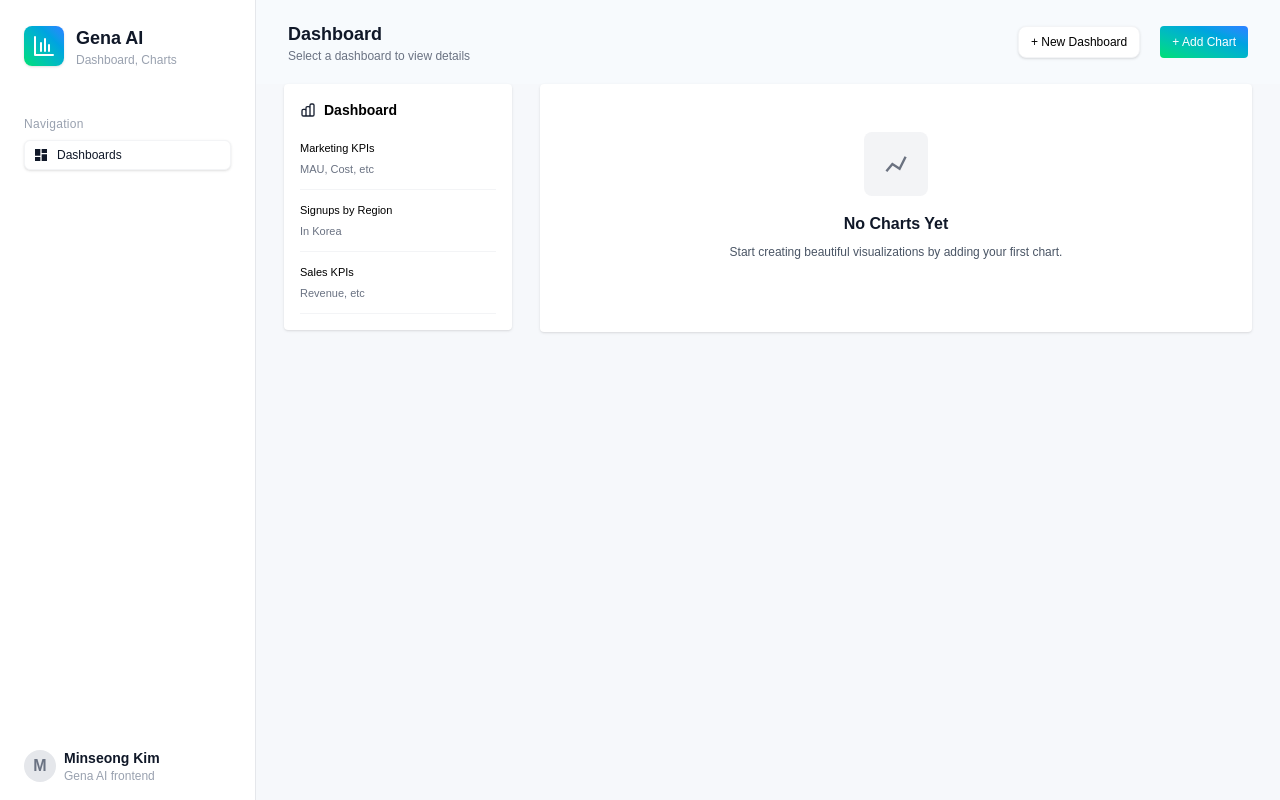
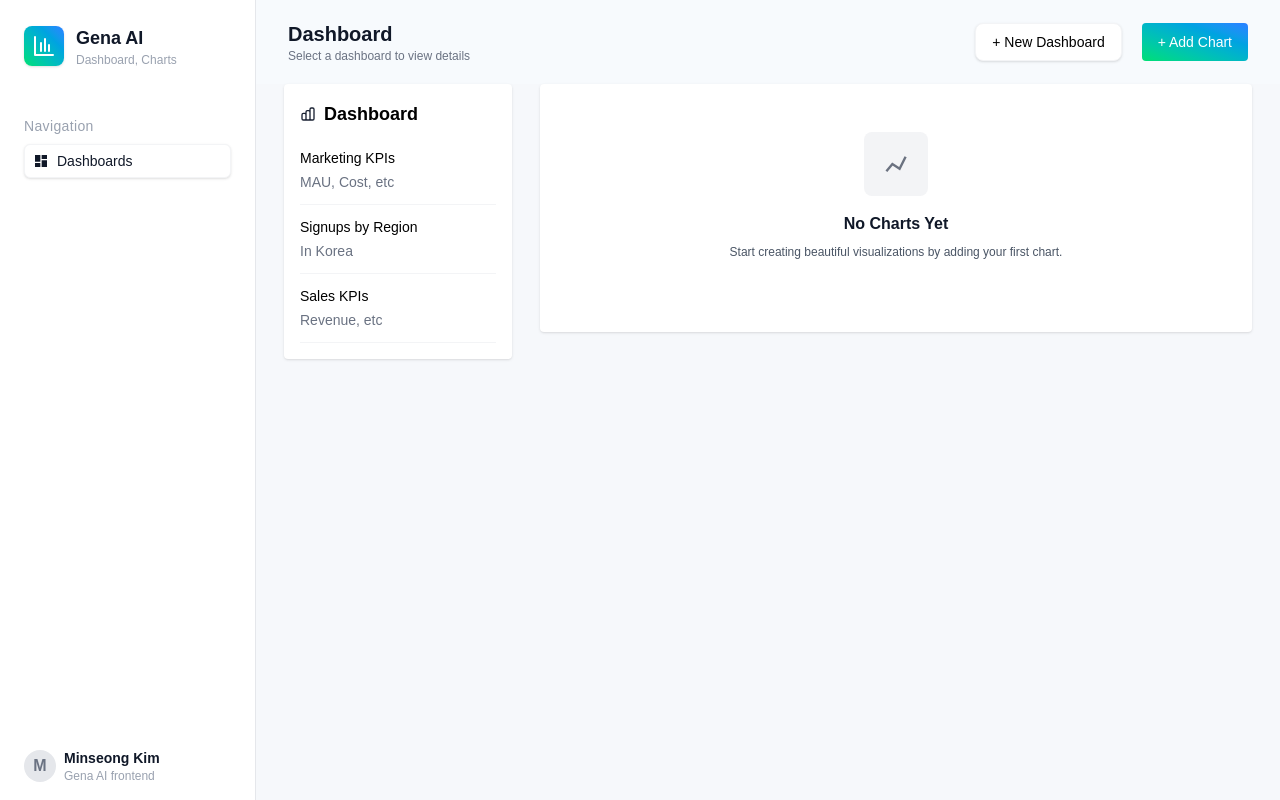
Before and after one commit to Minseongkimm/gena_frontend, a Next.js app: page / in a window 1280 px wide. Built offline with nearby package versions, Linux system fonts and the light colour scheme; data requests are answered from the project's data file.

Commit message:
style: increase font sizes across all components for better UI

```diff
--- a/src/app/layout.js
+++ b/src/app/layout.js
@@ -25,7 +25,7 @@ export default function DashboardLayout({ children }) {
                 <div className="text-xs text-gray-400 hidden md:block">Dashboard, Charts</div>
               </div>
             </Link>
-            <div className="px-6 pt-6 pb-2 text-xs text-gray-400 tracking-wide hidden md:block">
+            <div className="px-6 pt-6 pb-2 text-sm text-gray-400 tracking-wide hidden md:block">
               Navigation
             </div>
             <nav className="px-6 hidden md:block">
@@ -33,7 +33,7 @@ export default function DashboardLayout({ children }) {
                 <li>
                   <Link
                     href="/"
-                    className="flex items-center gap-2 w-full px-2 py-1.5 rounded-md bg-white shadow-sm border border-gray-100 text-xs text-gray-900 font-medium hover:bg-blue-50 transition"
+                    className="flex items-center gap-2 w-full px-2 py-1.5 rounded-md bg-white shadow-sm border border-gray-100 text-sm text-gray-900 font-medium hover:bg-blue-50 transition"
                   >
                     <svg className="w-4 h-4" fill="currentColor" viewBox="0 0 24 24">
                       <path d="M3 13h8V3H3v10zm0 8h8v-6H3v6zm10 0h8v-10h-8v10zm0-18v6h8V3h-8z"/>
--- a/src/components/chart/AddChartButton.js
+++ b/src/components/chart/AddChartButton.js
@@ -22,7 +22,7 @@ export default function AddChartButton({ className = "", selectedDashboardId, on
   return (
     <>
       <button
-        className={`px-3 py-2 bg-gradient-to-tr from-green-400 to-blue-500 text-white text-xs rounded hover:cursor-pointer ${className}`}
+        className={`px-4 py-2 bg-gradient-to-tr from-green-400 to-blue-500 text-white text-sm rounded hover:cursor-pointer ${className}`}
         onClick={handleOpenModal}
       >
         + Add Chart
--- a/src/components/chart/ChartCard.js
+++ b/src/components/chart/ChartCard.js
@@ -59,8 +59,8 @@ export default function ChartCard({ chartType = "bar", data, title, chart, onCha
               <ChartTypeIcon type={chartType} size={20} color="#fff" />
             </div>
             <div>
-              <div className="font-bold text-sm text-[#1A2233]">{title}</div>
-              <div className="text-gray-400 text-[9px]">{chartType === "line" ? "Line Chart" : chartType === "number" ? "Number" : "Bar Chart"}</div>
+              <div className="font-bold text-base text-[#1A2233]">{title}</div>
+              <div className="text-gray-400 text-xs">{chartType === "line" ? "Line Chart" : chartType === "number" ? "Number" : "Bar Chart"}</div>
             </div>
           </div>
           <div className="mt-2 cursor-pointer" onClick={handleEditClick}>
--- a/src/components/chart/ChartDataList.js
+++ b/src/components/chart/ChartDataList.js
@@ -1,14 +1,13 @@
-export default function ChartDataList({ data, onRemove }) {
+export default function ChartDataList({ data }) {
   return (
     <div className="mb-8">
       {data.map((d, dataIndex) => (
         <div key={dataIndex} className="flex items-center px-2 py-1 gap-4">
-          <span className="text-xs text-black">{d.label}</span>
-          <span className="text-xs text-black font-bold">{d.value}</span>
+          <span className="text-base text-black">{d.label}</span>
+          <span className="text-base text-black font-bold">{d.value}</span>
           <button
             type="button"
-            className="ml-2 text-xs text-blue-600 hover:text-red-500"
-            onClick={() => onRemove(dataIndex)}
+            className="ml-2 text-base text-blue-600 hover:text-red-500"
           >×</button>
         </div>
       ))}
--- a/src/components/chart/ChartSummary.js
+++ b/src/components/chart/ChartSummary.js
@@ -3,7 +3,7 @@ import { formatNumber } from "@/lib/utils/formatData";
 export default function ChartSummary({ title, value }) {
   return (
     <div className="bg-gray-50 rounded-lg py-1.5 flex flex-col items-center">
-      <div className="text-gray-400 text-[10px] mb-1">{title}</div>
+      <div className="text-gray-400 text-[11px] mb-1">{title}</div>
       <div className="font-bold text-xs text-black">
         {formatNumber(value)}
       </div>
--- a/src/components/common/HeaderTitle.js
+++ b/src/components/common/HeaderTitle.js
@@ -3,7 +3,7 @@ export default function HeaderTitle({ selectedDashboard }) {
   if (!selectedDashboard) {
     return (
       <div className="min-w-[300px]">
-        <h1 className="text-sm sm:text-base md:text-lg font-bold text-gray-900">Dashboard</h1>
+        <h1 className="text-sm sm:text-base md:text-xl font-bold text-gray-900">Dashboard</h1>
         <p className="text-xs text-gray-500">Select a dashboard to view details</p>
       </div>
     );
@@ -11,7 +11,7 @@ export default function HeaderTitle({ selectedDashboard }) {
 
   return (
     <div className="min-w-[300px]">
-      <h1 className="text-sm sm:text-base md:text-lg font-bold text-gray-900">{selectedDashboard.name}</h1>
+      <h1 className="text-sm sm:text-base md:text-xl font-bold text-gray-900">{selectedDashboard.name}</h1>
       <p className="text-xs text-gray-500">{selectedDashboard.description}</p>
     </div>
   );
--- a/src/components/dashboard/AddDashboardButton.js
+++ b/src/components/dashboard/AddDashboardButton.js
@@ -17,7 +17,7 @@ export default function AddDashboardButton({ className = "", onDashboardCreated
   return (
     <>
       <button
-        className={`px-3 py-1 bg-white text-black border border-gray-100 rounded-lg shadow-sm hover:shadow-md transition-all duration-150 font-medium text-xs hover:cursor-pointer ${className}`}
+        className={`px-4 py-2 bg-white text-black border border-gray-100 rounded-lg shadow-sm hover:shadow-md transition-all duration-150 font-medium text-sm hover:cursor-pointer ${className}`}
         onClick={handleOpenModal}
       >
         + New Dashboard
--- a/src/components/dashboard/AddDashboardModal.js
+++ b/src/components/dashboard/AddDashboardModal.js
@@ -61,14 +61,14 @@ export default function AddDashboardModal({ onClose, onSubmit }) {
           <div className="flex justify-end gap-3 mt-2">
             <button
               type="button"
-              className="px-4 py-2 rounded-lg border border-gray-200 bg-white text-gray-700 font-semibold hover:bg-gray-50 transition text-sm"
+              className="cursor-pointer px-4 py-2 rounded-lg border border-gray-200 bg-white text-gray-700 font-semibold hover:bg-gray-50 transition text-sm"
               onClick={onClose}
             >
               Cancel
             </button>
             <button
               type="submit"
-              className="px-3 py-2 rounded-lg font-semibold text-white bg-gradient-to-r from-[#3DD6A6] to-[#5B7FFF] flex items-center gap-2 disabled:opacity-50 text-sm"
+              className="cursor-pointer px-3 py-2 rounded-lg font-semibold text-white bg-gradient-to-r from-[#3DD6A6] to-[#5B7FFF] flex items-center gap-2 disabled:opacity-50 text-sm"
               disabled={!name.trim() || isLoading}
             >
               <DashboardGridIcon size={20} color="#fff" />
--- a/src/components/dashboard/DashboardInfo.js
+++ b/src/components/dashboard/DashboardInfo.js
@@ -10,8 +10,8 @@ export default function DashboardInfo({ dashboard, onDashboardClick }) {
       onClick={handleClick}
     >
       <div>
-        <h2 className="text-[11px] text-black mb-1">{dashboard.name}</h2>
-        <p className="text-gray-500 text-[11px] mb-1">{dashboard.description}</p>
+        <h2 className="text-sm text-black mb-1">{dashboard.name}</h2>
+        <p className="text-gray-500 text-sm mb-1">{dashboard.description}</p>
       </div>
     </div>
   );
--- a/src/components/dashboard/DashboardListCard.js
+++ b/src/components/dashboard/DashboardListCard.js
@@ -8,7 +8,7 @@ export default function DashboardListCard({ dashboards, onDashboardClick }) {
       <div className="flex items-start justify-between">
         <div className="flex items-center gap-2">
           <HiOutlineChartBar className="text-md text-[#1A2233]" />
-          <h2 className="font-semibold text-sm text-black">Dashboard</h2>
+          <h2 className="font-semibold text-lg text-black">Dashboard</h2>
         </div>
       </div>
       <div>
```
